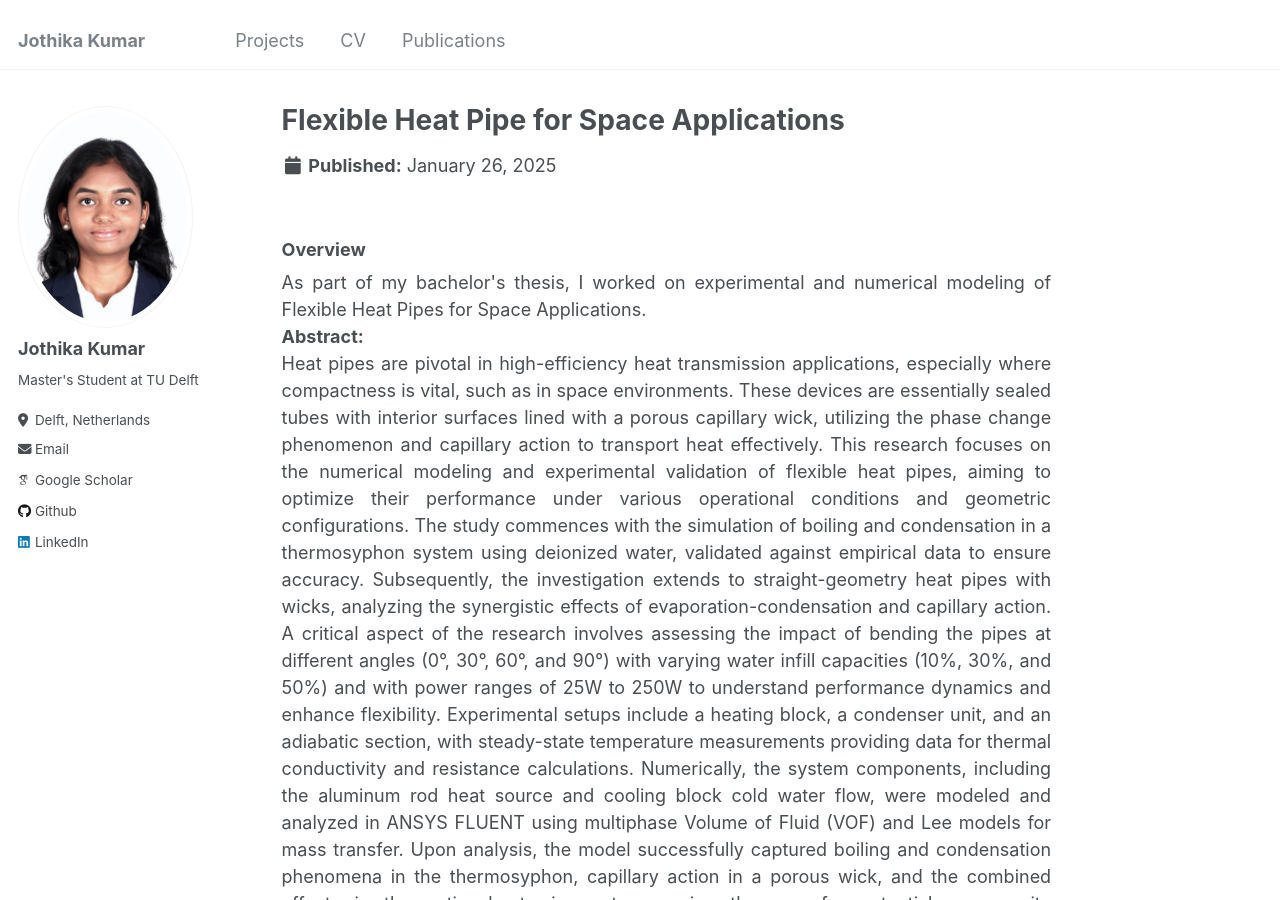
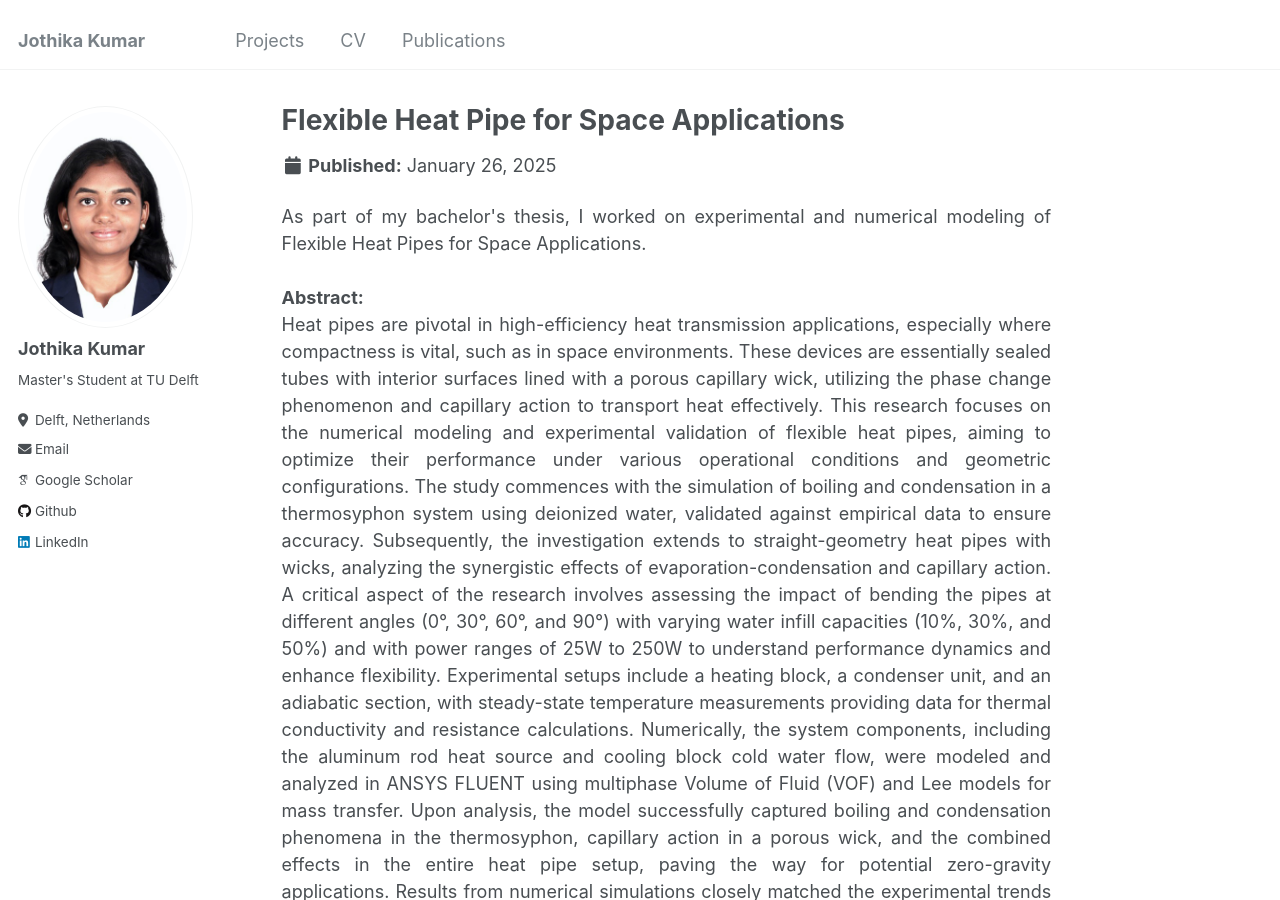
Before and after one commit to jothikak05/jothikak05.github.io, a Jekyll site: the page built from _projects/1_project.md, in a window 1280 px wide and 900 px high. Built offline with Jekyll 4.4.1, drawn with Linux system fonts in a browser that asks for light colours; some web fonts are replaced.

Commit message:
1_proj update

```diff
--- a/_projects/1_project.md
+++ b/_projects/1_project.md
@@ -6,11 +6,10 @@ author_profile: true
 image: "/images/thumbnail_1.png"
 ---
 
-### Overview
 <div style="text-align: justify;">
 As part of my bachelor's thesis, I worked on experimental and numerical modeling of Flexible Heat Pipes for Space Applications.
 
-<br>
+<br><br>
 
 <p><b>Abstract:</b><br>
 Heat pipes are pivotal in high-efficiency heat transmission applications, especially where compactness is vital, such as in space environments. These devices are essentially sealed tubes with interior surfaces lined with a porous capillary wick, utilizing the phase change phenomenon and capillary action to transport heat effectively.
```
